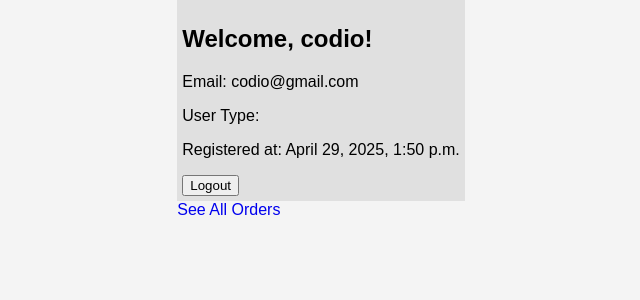
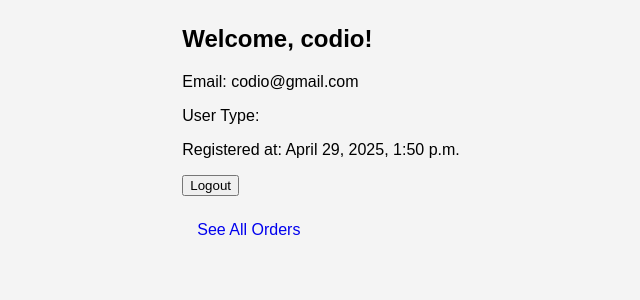
Before and after one commit to Thorki-Su/CS551Q_Assignment_2, a Django app: page /user/profile/ in a window 1280 px wide. Shown: the part 138-438 px from the top of the page, without its empty margins (319-959 px from the left). Run offline with Django 5.2, Linux system fonts and the light colour scheme; a user stored in the database is signed in.

Commit message:
change some style

```diff
--- a/templates/meteorite/homepage.html
+++ b/templates/meteorite/homepage.html
@@ -14,10 +14,10 @@
                 </li>
             {% endfor %}
         </ul>
-        <h1><a href="{% url 'meteorite:meteorite_list' %}">See all meteorites!</a></h1>
+        <h1><a href="{% url 'meteorite:meteorite_list' %}" style="color:red;">See all meteorites!</a></h1>
     </div>
     <!-- Show some basic information about meteorite -->
-    <div id="basic_info" style="background-color:#E8E8E8; padding:5px;">
+    <div id="basic_info" style="padding:5px;">
         <h1>Meteorites</h1>
         <p>A meteorite is an object which has fallen to Earth from space. Meteors are the flashes of light ('falling stars') produced when meteorites pass through Earth's atmosphere. Other, smaller, pieces of extraterrestrial debris also cause meteors, including grains of dust from comets. While some meteorites are found immediately after their fall, many, called 'finds', have lain on the Earth for many tens of thousands of years prior to their discovery.</p>
         <p>Meteorites are either stony, in which case they are only slightly heavier than a typical terrestrial rock of the same size, or they are metallic, in which case they are much heavier and ring like a bell when struck with a metallic object. Meteorites that have fallen recently have a distinctive black coating called fusion crust that looks glassy and smooth. Older meteorites are typically weathered and seem to be covered with a fairly smooth dark brown coating. Most meteorites are magnetic, some strongly, some weakly. If a corner is broken off and polished, most meteorites will contain numerous small flecks of metal.</p>
--- a/templates/user/profile.html
+++ b/templates/user/profile.html
@@ -3,7 +3,7 @@
 {% block title %}Your Profile{% endblock %}
 
 {% block content %}
-    <div style="background-color:#e0e0e0; padding:5px;">
+    <div style="padding:5px;">
         <h2>Welcome, {{ user.username }}!</h2>
         <p>Email: {{ user.email }}</p>
         <p>User Type: {{ user.usertype }}</p>
@@ -11,5 +11,7 @@
 
         <a href="{% url 'user:logout' %}"><button>Logout</button></a>
     </div>
-    <a href="{% url 'order:my_orders' %}">See All Orders</a>
+    <div style="padding:20px;">
+        <a href="{% url 'order:my_orders' %}">See All Orders</a>
+    </div>
 {% endblock %}
```
Also changed, not shown: db.sqlite3.
